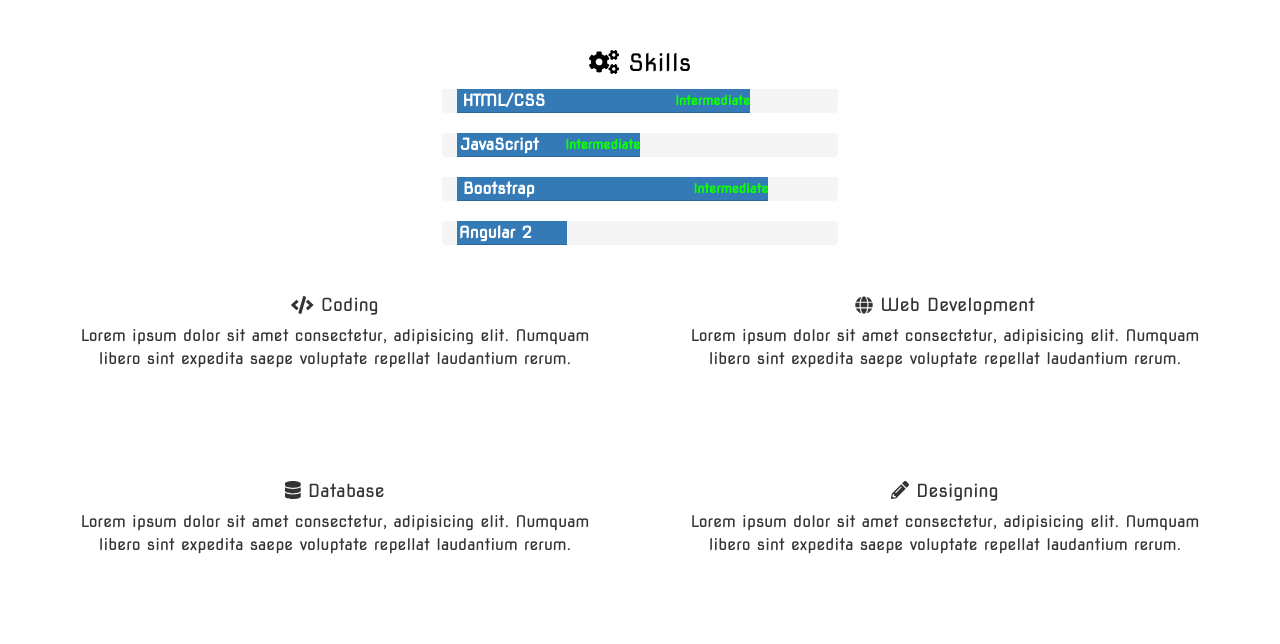
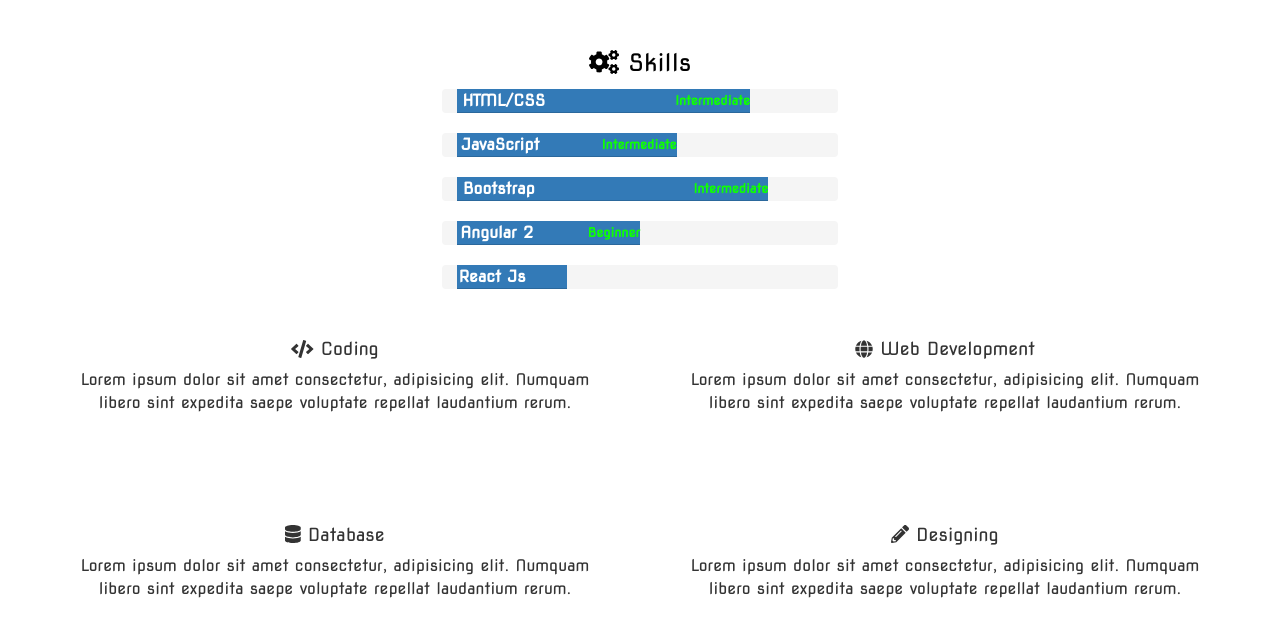
Before and after one commit to shakhkhan/shakhkhan.github.io, a plain HTML site: page index.html in a window 1280 px wide. Shown: the part 3023-3667 px from the top of the page. Drawn offline with nearby package versions, Linux system fonts and the light colour scheme.

Commit message:
Update index.html

```diff
--- a/index.html
+++ b/index.html
@@ -158,7 +158,7 @@
                         </div>
                     </div>
                     <div class="progress col-xs-offset-2 col-xs-8 col-xs-offset-2 col-md-offset-2 col-md-8 col-md-offset-2 col-lg-offset-4 col-lg-4 col-lg-offset-4">
-                            <div class="progress-bar" role="progressbar" aria-valuenow="50" aria-valuemin="0" aria-valuemax="100">
+                            <div class="progress-bar" role="progressbar" aria-valuenow="60" aria-valuemin="0" aria-valuemax="100">
                                 <span >JavaScript</span>
                                 <span class="pull-right skill-level">Intermediate</span>
                             </div>
@@ -170,8 +170,14 @@
                             </div>
                         </div>
                         <div class="progress col-xs-offset-2 col-xs-8 col-xs-offset-2 col-md-offset-2 col-md-8 col-md-offset-2 col-lg-offset-4 col-lg-4 col-lg-offset-4">
+                                <div class="progress-bar" role="progressbar" aria-valuenow="50" aria-valuemin="0" aria-valuemax="100">
+                                    <span >Angular 2</span>
+                                    <span class="pull-right skill-level">Beginner</span>
+                                </div>
+                            </div>
+                            <div class="progress col-xs-offset-2 col-xs-8 col-xs-offset-2 col-md-offset-2 col-md-8 col-md-offset-2 col-lg-offset-4 col-lg-4 col-lg-offset-4">
                                 <div class="progress-bar" role="progressbar" aria-valuenow="30" aria-valuemin="0" aria-valuemax="100">
-                                    <span >Angular 2</span>
+                                    <span >React Js</span>
                                     <span class="pull-right skill-level">Beginner</span>
                                 </div>
                             </div>
```
